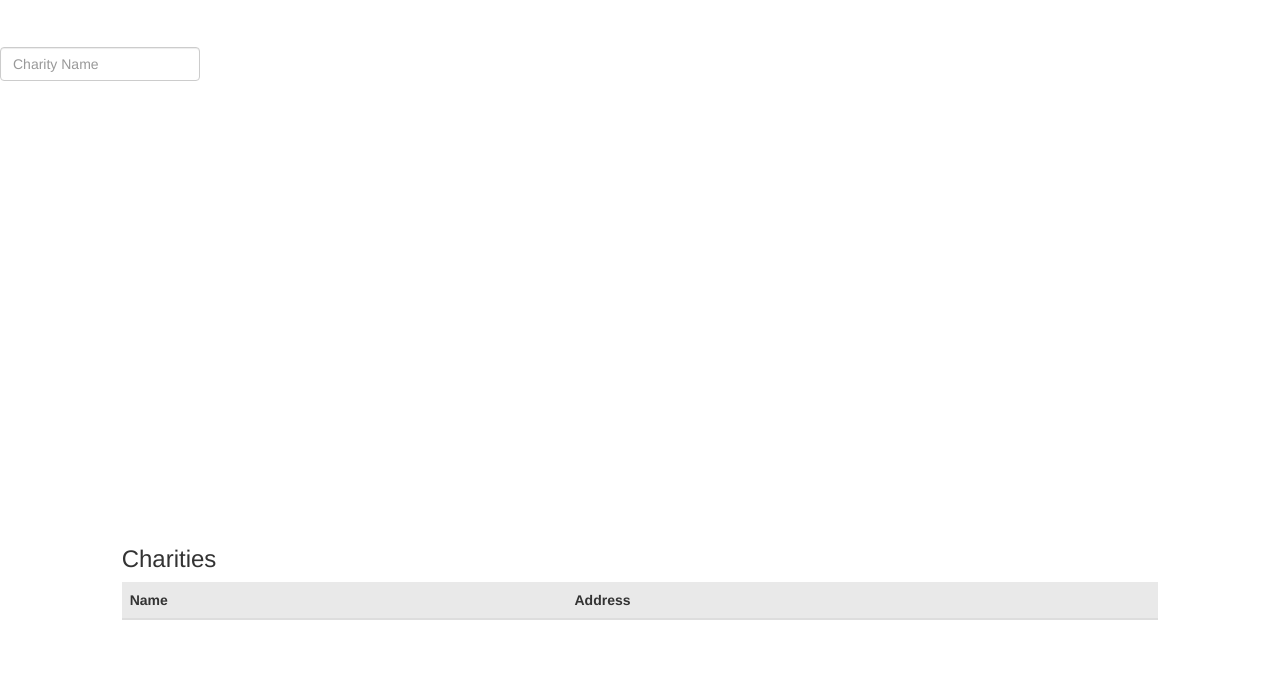
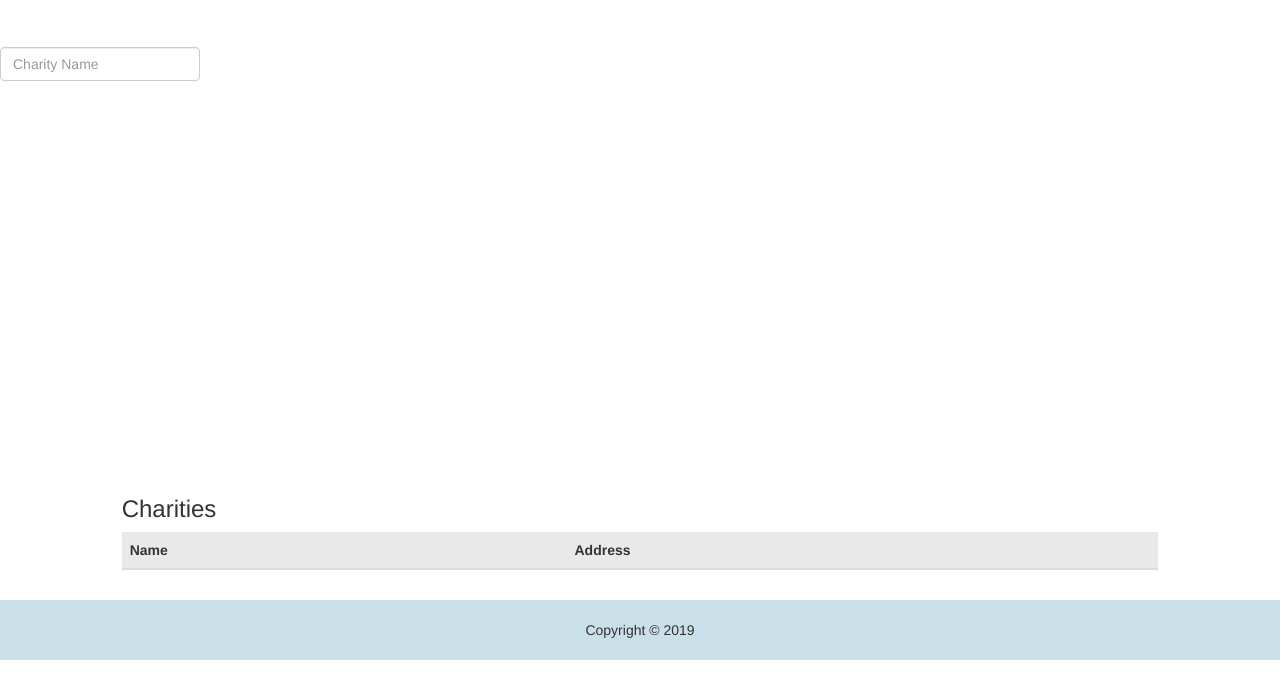
Before and after one commit to mwright8929/Project-1, a plain HTML site: page index.html in a window 1280 px wide. Both pictures are taken after typing "Sample" into the empty fields and a click on the button "Search". Shown: the part 87-786 px from the top of the page. Drawn offline with nearby package versions, Linux system fonts and the light colour scheme; files that its build step writes are made by us from their sources; no server answers.

Commit message:
added bg to table. added footer

```diff
--- a/assets/javascript/app.js
+++ b/assets/javascript/app.js
@@ -2,37 +2,38 @@ var clicked = 0;
 
 $("body").on("click", "#searchButton", function (event) {
     event.preventDefault();
-    if($("#search-term").val() == ""){
+    if ($("#search-term").val().trim() == "") {
         console.log("missing term");
-    } else{
+        $("#search-term").val("");
+    } else {
         charityPull();
         populatePage();
         console.log("searchButton");
-    }
+    };
 });
 
 // To add charity info
-$("body").on("click", ".charInfo", function (response){
+$("body").on("click", ".charInfo", function (response) {
     console.log('clicked')
-    if(clicked == 0){
+    if (clicked == 0) {
         // Makes charity mission visible
         clicked = 1;
         $(this).children().removeClass('invis');
-    } else{
+    } else {
         // Makes charity mission invisible
         clicked = 0;
         $(this).children().addClass('invis');
     };
 });
 
-$("body").on("click", ".charMap", function (response){
+$("body").on("click", ".charMap", function (response) {
     console.log('clicked');
     console.log($(this).context.innerText);
-    if(clicked == 0){
+    if (clicked == 0) {
         // Makes charity mission visible
         clicked = 1;
         $(this).children().removeClass('invis');
-    } else{
+    } else {
         // Makes charity mission invisible
         clicked = 0;
         $(this).children().addClass('invis');
@@ -41,7 +42,7 @@ $("body").on("click", ".charMap", function (response){
 
 function charityPull() {
     console.log("got into charityPull");
-    var searchTerm = $("#search-term").val();
+    var searchTerm = $("#search-term").val().trim();
     console.log(searchTerm);
     var key = "811f3796206861ae75e263c9f204ca17";
     var APP_ID = "caa9091c";
@@ -81,7 +82,7 @@ function charityPull() {
 
             );
             $("#search-term").val("");
-        }
+        };
     })
         .fail(function (message) {
             console.log("failed!");
@@ -93,6 +94,7 @@ function charityPull() {
 function populatePage() {
     $("#box1").empty();
     $("#contentInformation").empty();
+    $("#footer").empty();
     // Temp placeholder for changing location of searchbar on search
     newSearch =
         "<form>" +
@@ -110,5 +112,12 @@ function populatePage() {
         "<thead><tr><th scope='col'>Name</th><th scope='col' class='charMap'>Address</th></tr></thead><tbody></tbody></table></div></div>";
     $("#box2").html(newSearch);
     $("#contentInformation").html(newPage);
+    // $("#footer").append("<footer><div class='text-center ' style='background-color:rgba(167, 203, 217, .6); padding-top: 20px; padding-bottom: 20px; margin-top: 10px;'>Copyright</div></footer>");
+    $("#footer").append(
+        "<footer class='footer text-center' style='background-color:rgba(167, 203, 217, .6); padding-top: 20px; padding-bottom: 20px; margin-top: 10px;'>" +
+            "<div class='container'>" +
+                "<span>Copyright &copy; 2019</span>" +
+            "</div>" +
+        "</footer>");
     console.log("populate this!");
 };
--- a/index.html
+++ b/index.html
@@ -24,12 +24,13 @@
             <button class="btn btn-primary search" id="searchButton">Search</button>
         </form>
     </div>
-    <div class="row" style="margin-left: 0; margin-right: 0;">
+    <div class="row" style="margin-left: 0; margin-right: 0; margin-top: -50px;">
         <div class="col-md-1"></div>
         <div class="col-md-10">
             <div id="contentInformation"></div>
         </div>
     </div>
+    <div id="footer"></div>
     <script type="text/javascript" src="assets/javascript/app.js"></script>
 </body>
 </html>
```
Lines whose indentation alone changed are shown as unchanged.
